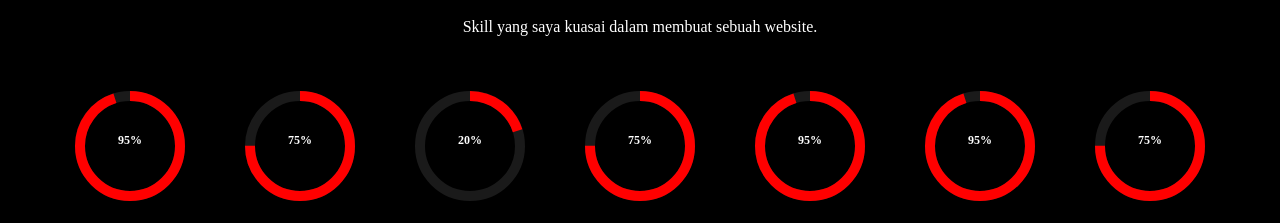
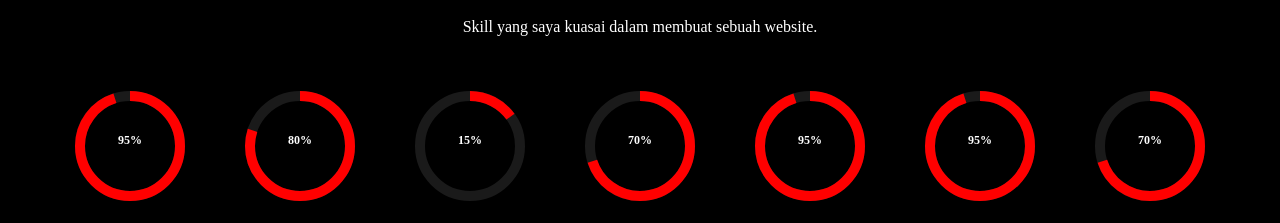
Before and after one commit to laodefarhan/personal-website, a plain HTML site: page index.html in a window 1280 px wide. Shown: the part 3340-3563 px from the top of the page. Drawn offline with nearby package versions, Linux system fonts and the light colour scheme.

Commit message:
Perbarui index.html dengan perubahan terbaru

```diff
--- a/index.html
+++ b/index.html
@@ -1,5 +1,6 @@
 <!DOCTYPE html>
 <html lang="en">
+
 <head>
     <meta charset="UTF-8">
     <meta name="viewport" content="width=device-width, initial-scale=1.0">
@@ -7,14 +8,17 @@
     <title>L. Farhan Fadilah - Personal Website</title>
 
     <!-- Meta Tags -->
-        <meta name="description" content="Website pribadi Laode Farhan Fadilah, seorang Junior Frontend Developer yang menyediakan layanan pengembangan dan pemeliharaan website.">
-        <meta name="keywords" content="Frontend Developer, Web Developer, Laode Farhan Fadilah, Jasa Pembuatan Website, Freelance Developer">
+    <meta name="description"
+        content="Website pribadi Laode Farhan Fadilah, seorang Junior Frontend Developer yang menyediakan layanan pengembangan dan pemeliharaan website.">
+    <meta name="keywords"
+        content="Frontend Developer, Web Developer, Laode Farhan Fadilah, Jasa Pembuatan Website, Freelance Developer">
     <meta name="author" content="Laode Farhan Fadilah">
     <meta name="robots" content="index, follow">
 
     <!-- Open Graph Meta Tags -->
     <meta property="og:title" content="L. Farhan Fadilah - Personal Website">
-        <meta property="og:description" content="Portofolio dan layanan web development oleh Laode Farhan Fadilah, seorang Junior Frontend Developer.">
+    <meta property="og:description"
+        content="Portofolio dan layanan web development oleh Laode Farhan Fadilah, seorang Junior Frontend Developer.">
     <meta property="og:image" content="https://personal-website.vercel.app/assets/letter-l.png">
     <meta property="og:url" content="https://laodefarhanfdllh.vercel.app/">
 
@@ -46,6 +50,7 @@
         }
         </script>
 </head>
+
 <body>
     <!-- Header section -->
     <header class="header">
@@ -73,7 +78,8 @@
             <h2 id="greeting-text">Hallo, perkenalkan nama aku</h2>
             <h2 id="name-text">Laode Farhan Fadilah</h2>
             <h2>Aku adalah seorang Junior <span class="multiple-text"></span></h2>
-            <p>Frontend Developer adalah seorang pengembang perangkat lunak yang bertanggung jawab untuk mengembangkan dan merancang antarmuka pengguna (UI) suatu aplikasi atau situs web.</p>
+            <p>Frontend Developer adalah seorang pengembang perangkat lunak yang bertanggung jawab untuk mengembangkan
+                dan merancang antarmuka pengguna (UI) suatu aplikasi atau situs web.</p>
             <div class="social-media">
                 <a href="#whatsapp"><i class='bx bxl-whatsapp social-icon'></i></a>
                 <a href="#instagram"><i class='bx bxl-instagram social-icon'></i></a>
@@ -216,7 +222,7 @@
                     <circle class="bg" cx="60" cy="60" r="50"></circle>
                     <circle class="progress" cx="60" cy="60" r="50"></circle>
                 </svg>
-                <div class="percent">75%</div>
+                <div class="percent">80%</div>
                 <h3>CSS</h3>
             </div>
             <div class="skill">
@@ -224,7 +230,7 @@
                     <circle class="bg" cx="60" cy="60" r="50"></circle>
                     <circle class="progress" cx="60" cy="60" r="50"></circle>
                 </svg>
-                <div class="percent">20%</div>
+                <div class="percent">15%</div>
                 <h3>JavaScript</h3>
             </div>
             <div class="skill">
@@ -232,7 +238,7 @@
                     <circle class="bg" cx="60" cy="60" r="50"></circle>
                     <circle class="progress" cx="60" cy="60" r="50"></circle>
                 </svg>
-                <div class="percent">75%</div>
+                <div class="percent">70%</div>
                 <h3>PHP</h3>
             </div>
             <div class="skill">
@@ -256,7 +262,7 @@
                     <circle class="bg" cx="60" cy="60" r="50"></circle>
                     <circle class="progress" cx="60" cy="60" r="50"></circle>
                 </svg>
-                <div class="percent">75%</div>
+                <div class="percent">70%</div>
                 <h3>Laravel</h3>
             </div>
         </div>
@@ -286,7 +292,8 @@
                 <img src="assets/Screenshot (245).png" alt="Absensi Online">
                 <div class="projects-layer">
                     <h4>Absensi Online | Web app</h4>
-                    <p>Menggunakan template admin lte untuk membuat antarmuka yang lebih menarik, bahasa yang digunakan adalah php</p>
+                    <p>Menggunakan template admin lte untuk membuat antarmuka yang lebih menarik, bahasa yang digunakan
+                        adalah php</p>
                 </div>
             </div>
             <div class="projects-box">
@@ -346,4 +353,5 @@
     <script src="https://unpkg.com/typed.js@2.1.0/dist/typed.umd.js"></script>
     <script src="main.js"></script>
 </body>
+
 </html>
```
Lines whose indentation alone changed are shown as unchanged.
